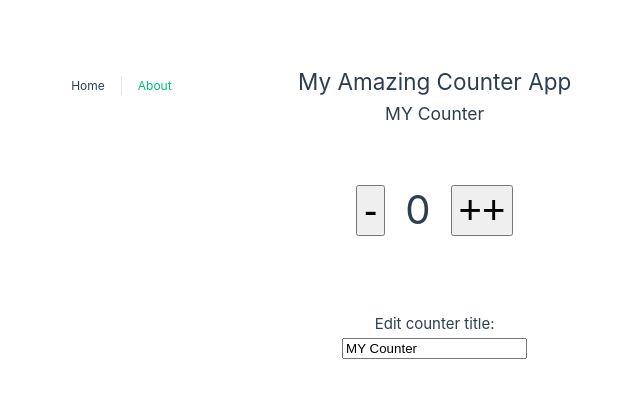
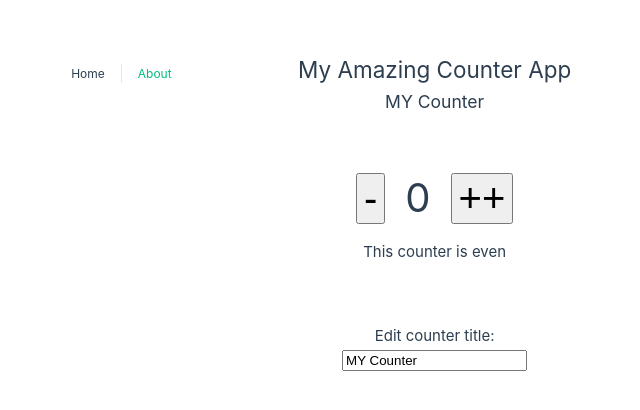
Before and after one commit to ahmetayyildiz66/vue-composition-basics, a Vue app: page / in a window 1280 px wide. Shown: the part 188-598 px from the top of the page, without its empty margins (362-1002 px from the left). Built offline with nearby package versions, Linux system fonts and the light colour scheme.

Commit message:
computed properties

```diff
--- a/src/views/HomeView.vue
+++ b/src/views/HomeView.vue
@@ -9,6 +9,8 @@
       <button class="btn" @click="increaseCounter(2, $event)">++</button>
     </div>
 
+    <p>This counter is {{ oddOrEven }}</p>
+
     <div class="edit">
       <h4>Edit counter title:</h4>
       <input type="text" v-model="counterData.title" />
@@ -17,7 +19,7 @@
 </template>
 
 <script setup>
-import { reactive } from "vue";
+import { reactive, computed } from "vue";
 
 const appTitle = "My Amazing Counter App";
 
@@ -26,8 +28,11 @@
   title: "MY Counter",
 });
 
+const oddOrEven = computed(() => {
+  return counterData.count % 2 === 0 ? "even" : "odd";
+});
+
 const increaseCounter = (amount, event) => {
-  console.log("event: ", event);
   counterData.count += amount;
 };
 
```
